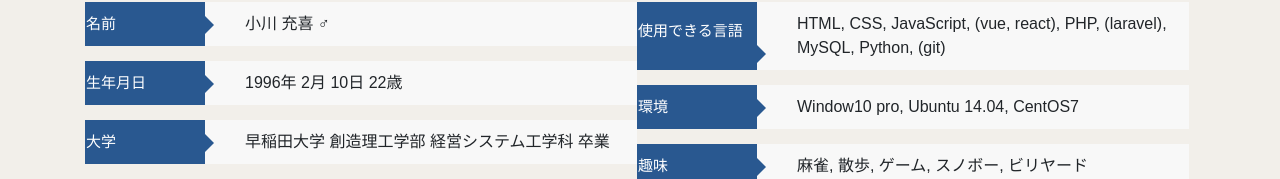
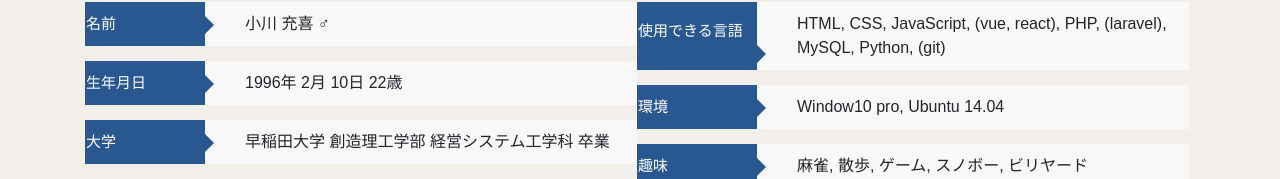
Before and after one commit to MitsukiOgawa/portfolio, a React (Create React App) app: page /profile in a window 1280 px wide. Shown: the part 186-365 px from the top of the page. Built offline with nearby package versions, Linux system fonts and the light colour scheme.

Commit message:
change environment

```diff
--- a/src/Profile.js
+++ b/src/Profile.js
@@ -60,7 +60,7 @@ export default class Profile extends Component {
                           </tr>
                         <tr>
                           <th>環境</th>
-                          <td>Window10 pro, Ubuntu 14.04, CentOS7</td>
+                          <td>Window10 pro, Ubuntu 14.04</td>
                         </tr>
                         <tr>
                           <th>趣味</th>
```
